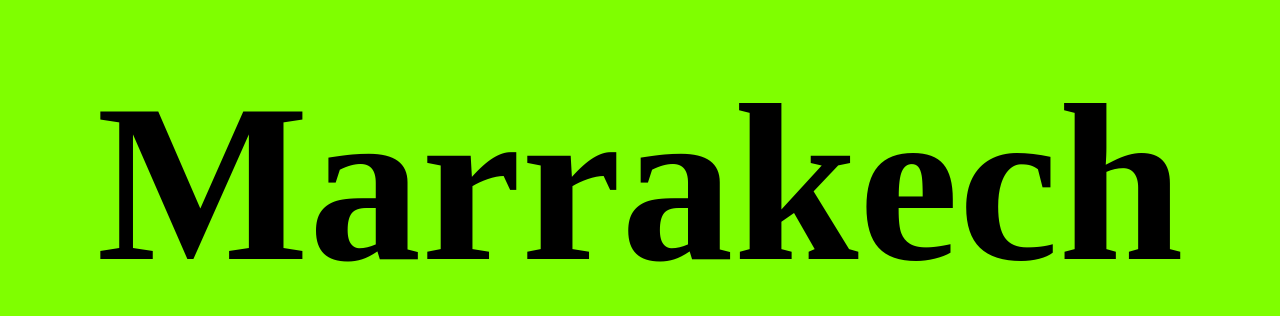
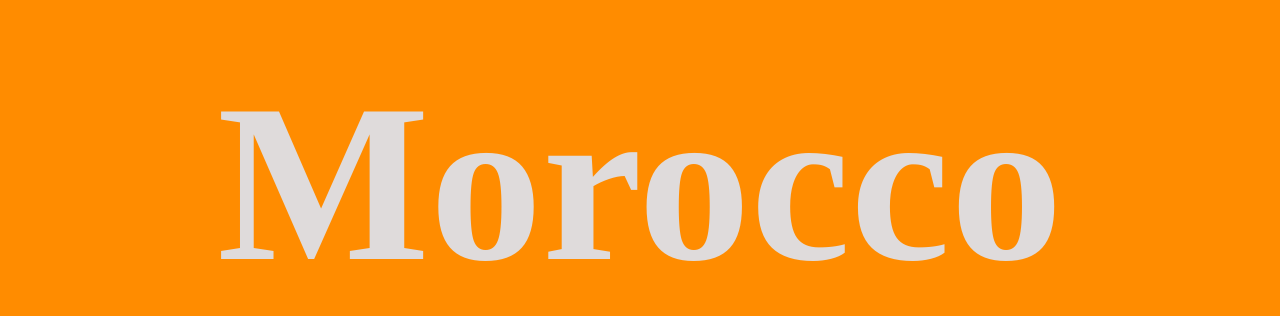
Before and after one commit to AbdelhaiKech/test, a plain HTML site: page index.html in a window 1280 px wide. Shown: the part 134-450 px from the top of the page. Drawn offline with Linux system fonts and the light colour scheme.

Commit message:
modification de branch test1

```diff
--- a/index.html
+++ b/index.html
@@ -5,11 +5,11 @@
     <meta http-equiv="X-UA-Compatible" content="IE=edge">
     <meta name="viewport" content="width=, initial-scale=1.0">
     <link rel="stylesheet" href="style.css">
-    <title>Document</title>
+    <title>Test 1</title>
 </head>
 <body>
 
-    <h2>Marrakech</h2>
+    <h2>Morocco</h2>
 
     <script src="app.js"></script>
 </body>
--- a/style.css
+++ b/style.css
@@ -1,6 +1,6 @@
 body{
-    background-color:chartreuse;
-    color:black;
+    background-color:darkorange;
+    color:#dfdbdb;
     text-align: center;
     font-size: 150px;
 }
```
